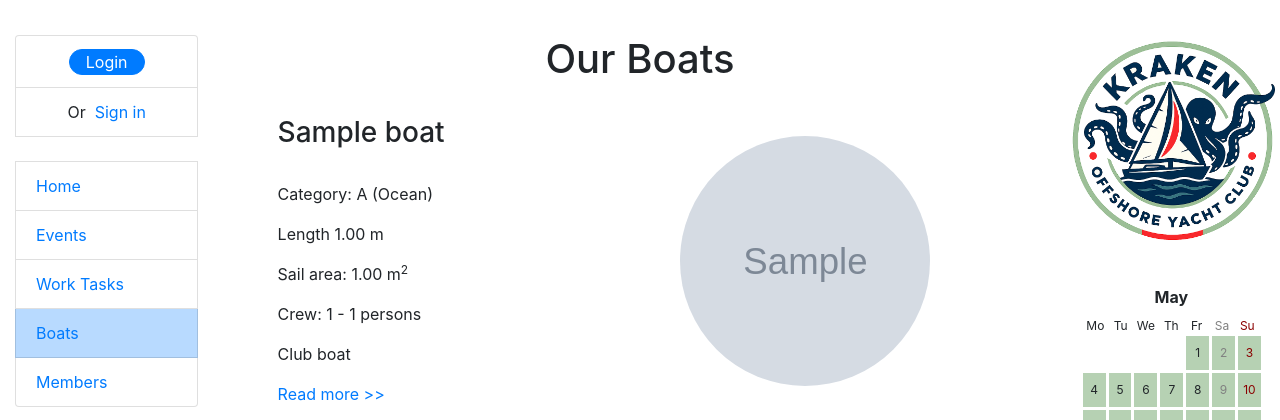
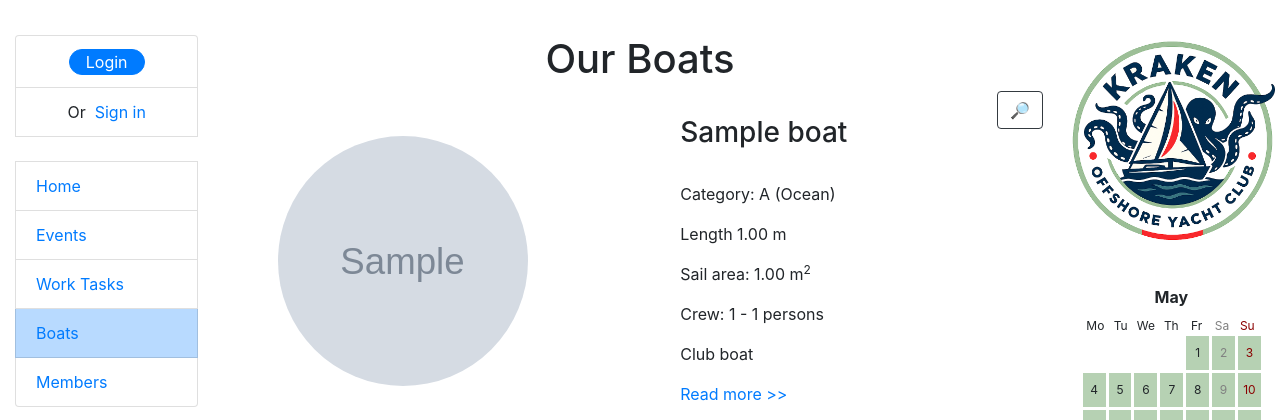
Before and after one commit to wojthecode/yacht-club, a Django app: page /boats/ in a window 1280 px wide. Shown: the top 420 px of the page. Run offline with Django 5.2, Linux system fonts and the light colour scheme; tables that the repository leaves empty hold one stand-in row (values such as "Sample post"); grey boxes marked "Sample" are stand-in pictures; some libraries are stand-ins or nearby versions.

Commit message:
Add search form to boat_list and member_list pages

```diff
--- a/static/css/styles.css
+++ b/static/css/styles.css
@@ -131,6 +131,17 @@ body {
   min-width: 40vw;
   max-width: 50vw;
   justify-self: center;
+}
+.search_form {
+  position: relative;
+}
+.search_form-input {
+  width: calc(100% - 46px)
+}
+.search_form-button {
+  position: absolute;
+  right: 0px;
+  top: 0px;
 }
 
 /* #endregion */
--- a/templates/club/boat_list.html
+++ b/templates/club/boat_list.html
@@ -1,4 +1,5 @@
 {% extends "base.html" %}
+{% load crispy_forms_filters %}
 {% load static %}
 
 {% block content %}
@@ -9,6 +10,11 @@
     <a href="{% url 'club:boat-create' %}" class="add_button btn btn-success rounded-pill px-2 py-0">Add</a>
 
   {% endif %}
+
+  <form action="" method="get" class="search_form">
+    {{ search_form|crispy }}
+    <input type="submit" value="&#128270;" class="btn btn-outline-dark search_form-button">
+  </form>
 
   {% for boat in boat_list %}
 
--- a/templates/club/member_list.html
+++ b/templates/club/member_list.html
@@ -1,4 +1,5 @@
 {% extends "base.html" %}
+{% load crispy_forms_filters %}
 {% load static %}
 
 {% block content %}
@@ -9,6 +10,11 @@
     <a href="{% url 'club:member-create' %}" class="add_button btn btn-success rounded-pill px-2 py-0">Add</a>
 
   {% endif %}
+
+  <form action="" method="get" class="search_form">
+    {{ search_form|crispy }}
+    <input type="submit" value="&#128270;" class="btn btn-outline-dark search_form-button">
+  </form>
 
   <table class="members_table">
     <tr>
```
Also changed, not shown: club/forms.py (+40 -10 lines).
